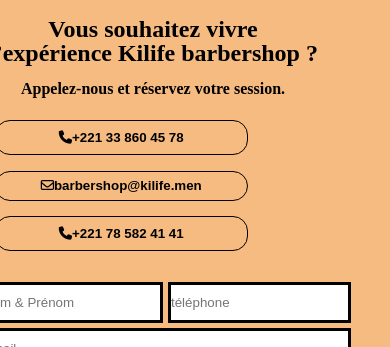
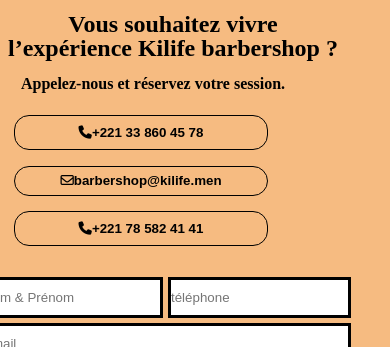
Before and after one commit to amath114fam/kilifeu, a plain HTML site: page index.html in a window 390 px wide. Shown: the part 753-1100 px from the top of the page. Drawn offline with Linux system fonts and the light colour scheme.

Commit message:
deuxieme commit

```diff
--- a/style.css
+++ b/style.css
@@ -329,6 +329,10 @@
 @media screen and (max-width:414px) {
     html, body{
         overflow-x: hidden;
+
+    }
+    .pag .pagee h2{
+        margin-left: 40px;
     }
     #B2 a{
         text-decoration: none;
@@ -341,7 +345,7 @@
         height: 30px;
         border-radius: 15px;
         width: 30vh;
-        margin-left: 10%;
+        margin-left: 15%;
     }
     #B3{
         background-color: #f6bb81;
@@ -349,7 +353,7 @@
         height: 35px;
         border-radius: 15px;
         width: 30vh;
-        margin-left: 10%;
+        margin-left: 15%;
     }
     #B1{
         background-color: #f6bb81;
@@ -357,7 +361,7 @@
         height: 35px;
         border-radius: 15px;
         width: 30vh;
-        margin-left: 10%;
+        margin-left: 15%;
     }
     .page .desc button{
         margin-top: 30px;
@@ -413,9 +417,6 @@
         padding-bottom: 16px;
 
     }
-    .page button{
-        margin-bottom: 5px;
-    }
     .navbar .ul li .active{
         border-bottom: 3px solid;
         padding-bottom: 16px;
```
